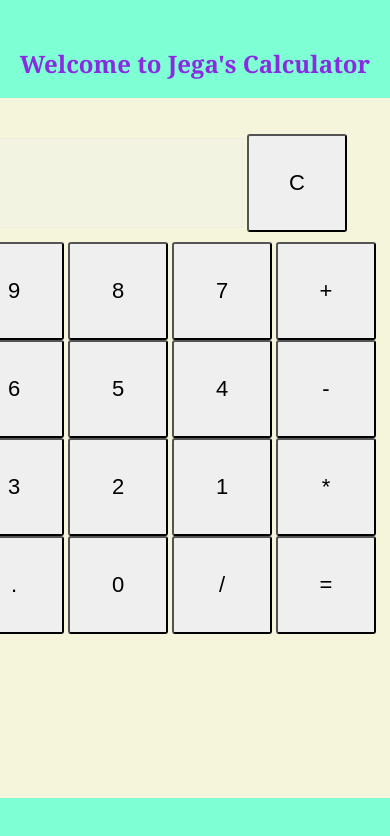
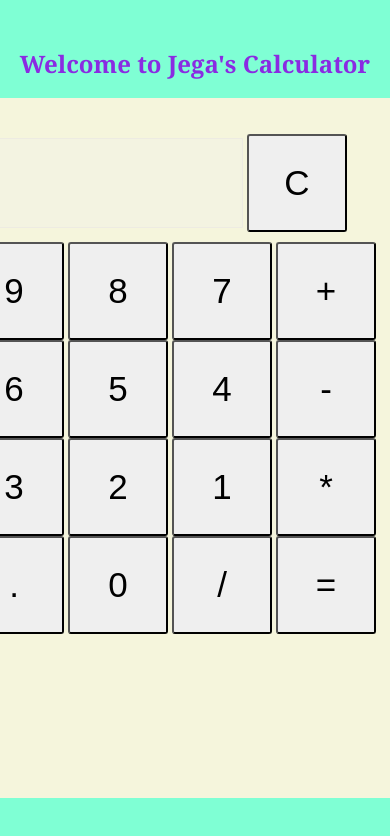
Before and after one commit to Gstar219/project, a plain HTML site: page calculator/index.html in a window 390 px wide. Shown: the top 836 px of the page. Drawn offline with Linux system fonts and the light colour scheme.

Commit message:
Update calcu.css

```diff
--- a/calculator/calcu.css
+++ b/calculator/calcu.css
@@ -66,7 +66,7 @@ input[type="button"]:hover{
 
     }
     input{
-      font-size: 22px !important;
+      font-size: 35px !important;
     }
     .login-form{
       box-shadow: none;
```
